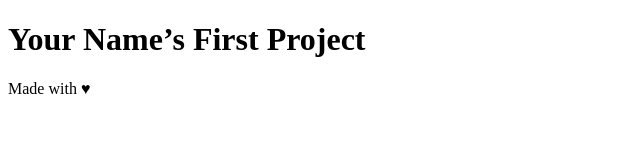
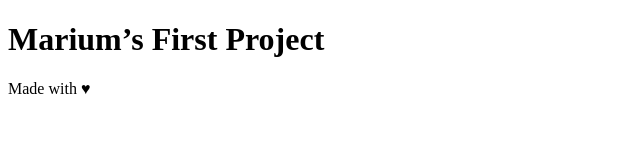
Before and after one commit to mariumyounus/mynewproject, a plain HTML site: page index.html in a window 1280 px wide. Shown: the whole page, without its empty margins (0-640 px from the left). Drawn offline with Linux system fonts and the light colour scheme.

Commit message:
Modified h1 to display my name

```diff
--- a/index.html
+++ b/index.html
@@ -10,7 +10,7 @@
 <body>
 
     <header>
-        <h1>Your Name’s First Project</h1>
+        <h1>Marium’s First Project</h1>
     </header>
 
     <div class="container">
```
